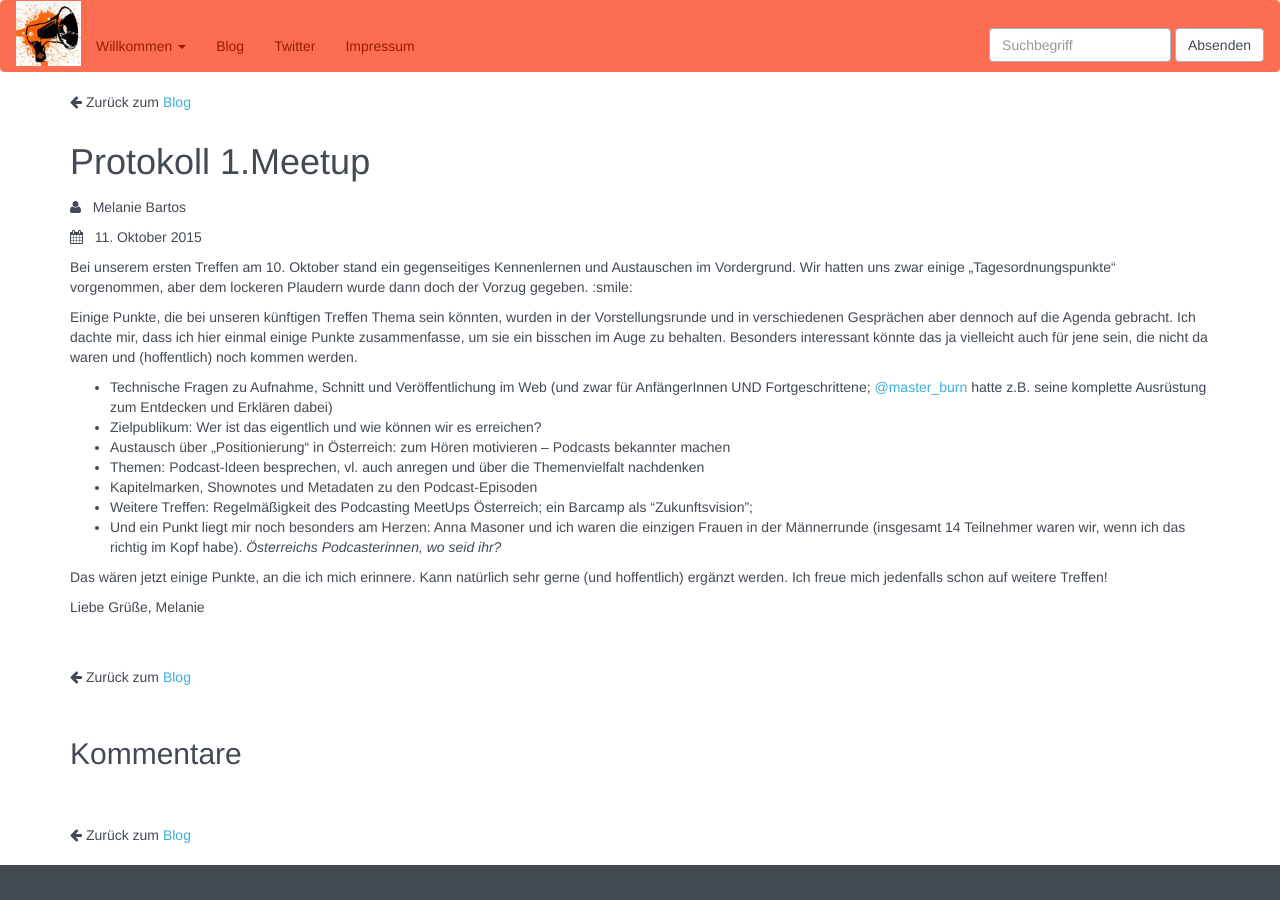
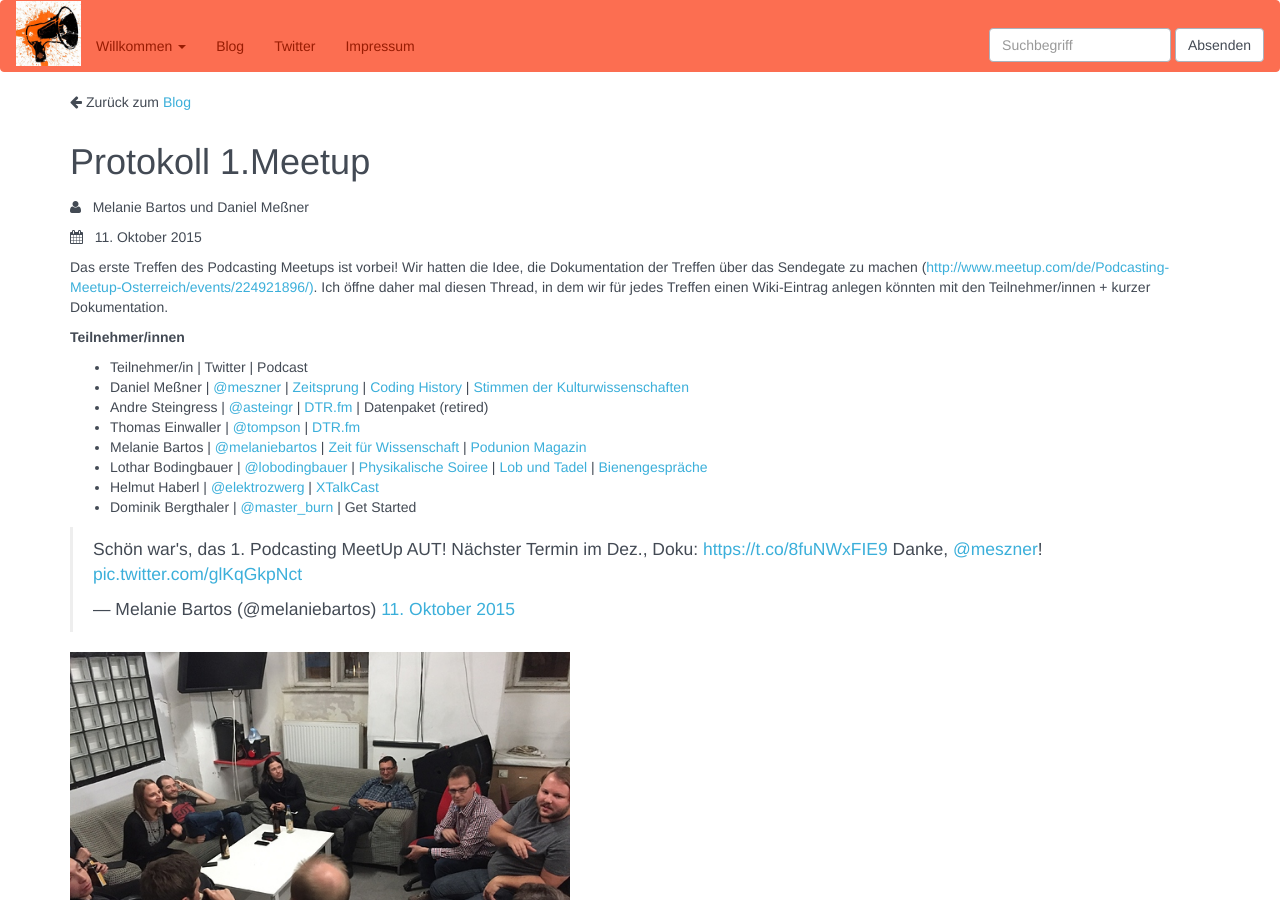
Before and after one commit to podcasterei/website-quellcode, a Jekyll site: the page built from _posts/2015-10-11-protokoll-1.meetup.markdown, in a window 1280 px wide and 900 px high. Built offline with Jekyll 4.4.1, drawn with Linux system fonts in a browser that asks for light colours; comment, search, counter and statistics services are not loaded.

Commit message:
protokolle

```diff
--- a/_posts/2015-10-11-protokoll-1.meetup.markdown
+++ b/_posts/2015-10-11-protokoll-1.meetup.markdown
@@ -2,8 +2,52 @@
 layout: post
 title: Protokoll 1.Meetup
 date: 2015-10-11 08:00:00 +0200
-author: Melanie Bartos
+author: Melanie Bartos und Daniel Meßner
 ---
+
+Das erste Treffen des Podcasting Meetups ist vorbei! Wir hatten die Idee, die Dokumentation der
+Treffen über das Sendegate zu machen
+(<http://www.meetup.com/de/Podcasting-Meetup-Osterreich/events/224921896/)>. Ich öffne daher
+mal diesen Thread, in dem wir für jedes Treffen einen Wiki-Eintrag anlegen könnten mit den
+Teilnehmer/innen + kurzer Dokumentation.
+
+**Teilnehmer/innen**
+
+* Teilnehmer/in |
+  Twitter |
+  Podcast
+* Daniel Meßner |
+  [@meszner](https://www.twitter.com/meszner) |
+  [Zeitsprung](http://zeitsprung.fm) |
+  [Coding History](http://codinghistory.com) |
+  [Stimmen der Kulturwissenschaften](http://stimmen.univie.ac.at)
+- Andre Steingress |
+  [@asteingr](https://www.twitter.com/asteingr) |
+  [DTR.fm](http://dtr.fm) |
+  Datenpaket (retired)
+- Thomas Einwaller |
+  [@tompson](https://www.twitter.com/tompson) |
+  [DTR.fm](http://dtr.fm)
+- Melanie Bartos |
+  [@melaniebartos](https://www.twitter.com/melaniebartos) |
+  [Zeit für Wissenschaft](http://www.uibk.ac.at/podcast/zeit/) |
+  [Podunion Magazin](http://podunion.com/podunion-podcast/magazin)
+- Lothar Bodingbauer |
+  [@lobodingbauer](https://www.twitter.com/lobodingbauer) |
+  [Physikalische Soiree](http://www.physikalischesoiree.at) |
+  [Lob und Tadel](http://www.lobundtadel.eu) |
+  [Bienengespräche](http://www.bienenpodcast.at)
+- Helmut Haberl |
+  [@elektrozwerg](https://www.twitter.com/elektrozwerg) |
+  [XTalkCast](http://www.x-t-c.at)
+- Dominik Bergthaler |
+  [@master_burn](https://www.twitter.com/master_burn) |
+  Get Started
+
+<blockquote class="twitter-tweet" data-lang="de"><p lang="de" dir="ltr">Schön war&#39;s, das 1. Podcasting MeetUp AUT! Nächster Termin im Dez., Doku: <a href="https://t.co/8fuNWxFIE9">https://t.co/8fuNWxFIE9</a> Danke, <a href="https://twitter.com/meszner">@meszner</a>! <a href="http://t.co/glKqGkpNct">pic.twitter.com/glKqGkpNct</a></p>&mdash; Melanie Bartos (@melaniebartos) <a href="https://twitter.com/melaniebartos/status/653176404700463104">11. Oktober 2015</a></blockquote>
+<script async src="//platform.twitter.com/widgets.js" charset="utf-8"></script>
+
+![]({{ site.url }}/img/bild2.jpg){:width="500"}
 
 Bei unserem ersten Treffen am 10. Oktober stand ein gegenseitiges Kennenlernen und Austauschen
 im Vordergrund. Wir hatten uns zwar einige „Tagesordnungspunkte“ vorgenommen, aber dem lockeren
```
Also changed, not shown: img/bild1.jpg (added), img/bild2.jpg (added).
